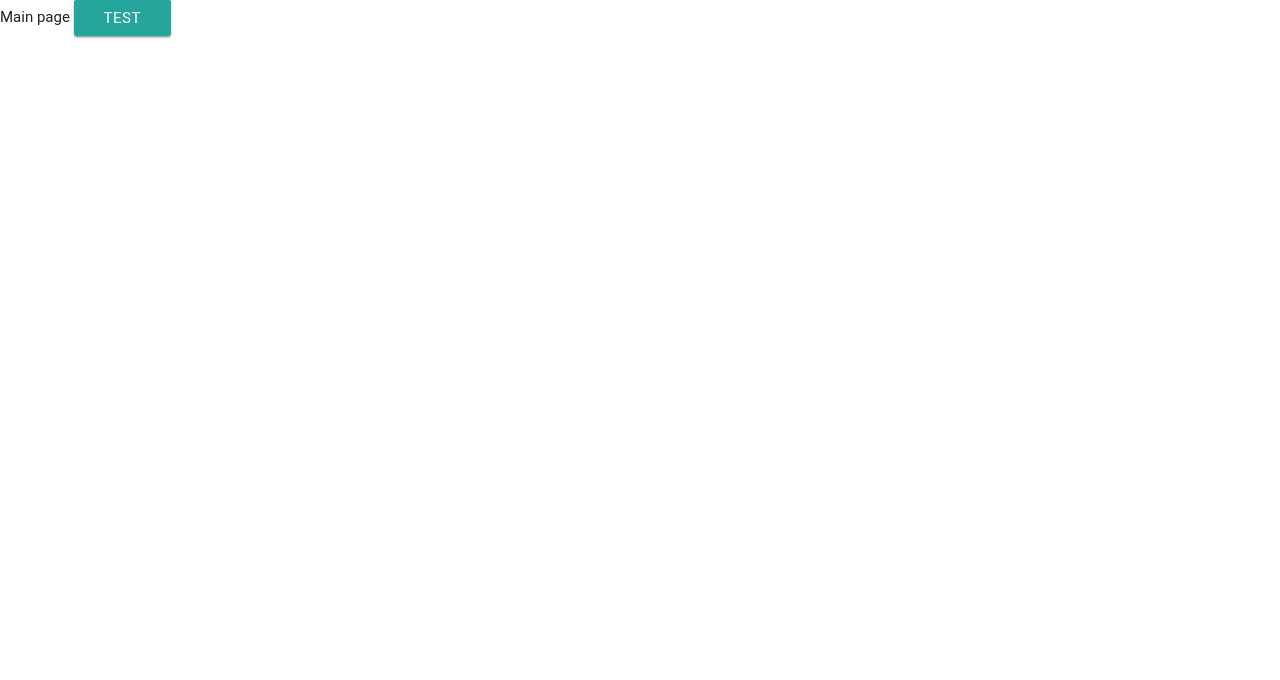
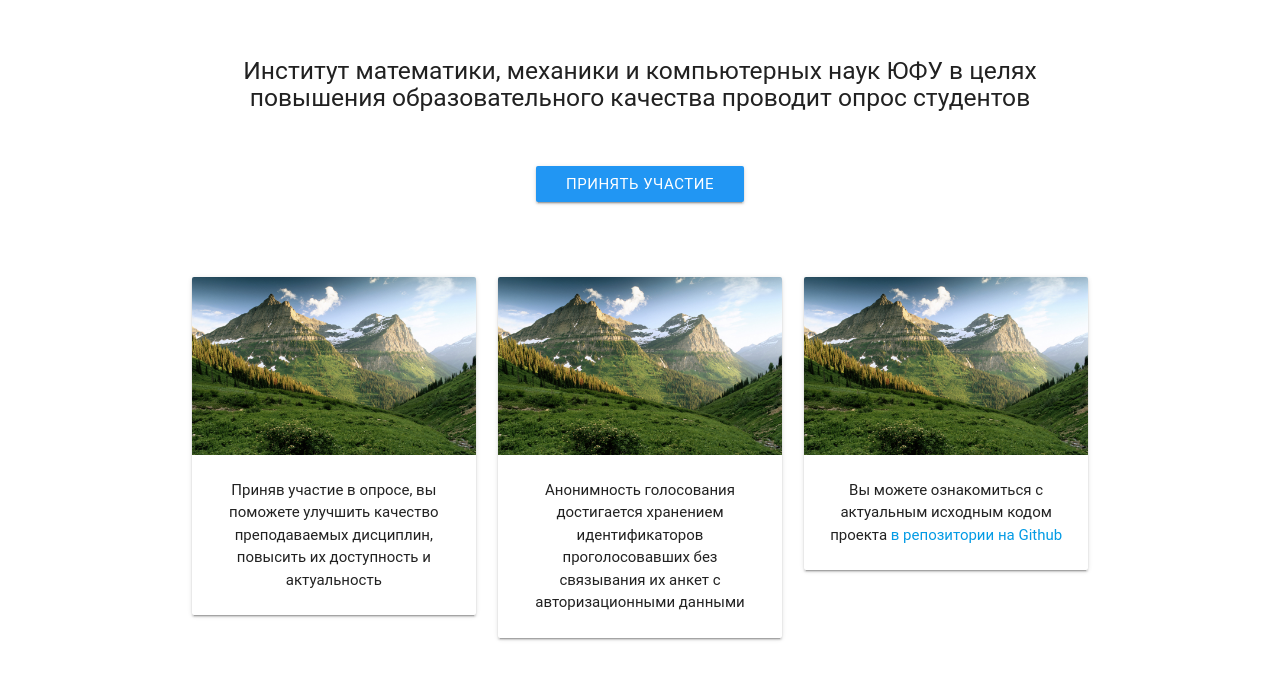
Before and after one commit to axazeano/MMCS_Survey, a Flask app: page / in a window 1280 px wide. Shown: the top 680 px of the page. Run offline with Flask 2, Linux system fonts and the light colour scheme; some libraries are stand-ins or nearby versions; some web fonts are replaced.

Commit message:
Prepared template for home page

```diff
--- a/MMCS_Survey.py
+++ b/MMCS_Survey.py
@@ -5,7 +5,7 @@ app = Flask(__name__)
 
 
 @app.route('/')
-def hello_world():
+def index():
     return render_template("index.html")
 
 
--- /dev/null
+++ b/static/css/main.css
@@ -0,0 +1 @@
+.usual-font{font-size:1.2em}.fit-parent{width:100%}
--- /dev/null
+++ b/static/css/main.less
@@ -0,0 +1,7 @@
+.usual-font {
+  font-size: 1.2em;
+}
+
+.fit-parent {
+  width: 100%;
+}
--- a/templates/base.html
+++ b/templates/base.html
@@ -3,11 +3,12 @@
 <head>
     {% block head %}
     <meta charset="UTF-8">
-    {% block title %}Title{% endblock %}
-         <!-- Compiled and minified CSS -->
+    <title>{% block title %}Title{% endblock %}</title>
+
+        <!-- Materialize and jQuery -->
+        <link rel="stylesheet" href="/static/css/main.css">
         <link rel="stylesheet" href="https://cdnjs.cloudflare.com/ajax/libs/materialize/0.97.3/css/materialize.min.css">
-
-        <!-- Compiled and minified JavaScript -->
+        <script type="text/javascript" src="https://code.jquery.com/jquery-2.1.1.min.js"></script>
         <script src="https://cdnjs.cloudflare.com/ajax/libs/materialize/0.97.3/js/materialize.min.js"></script>
 
     {% endblock %}
--- a/templates/index.html
+++ b/templates/index.html
@@ -1,5 +1,75 @@
 {% extends 'base.html' %}
-{% block title %}Main page{% endblock %}
+{% block title %}Добро пожаловать!{% endblock %}
 {% block body %}
-    <a class="btn">test</a>
+
+    <br>
+    <br>
+
+    <div class='container center'>
+
+        <h5>Институт математики, механики и компьютерных наук ЮФУ
+в целях повышения образовательного качества проводит опрос студентов </h5>
+
+        <br>
+        <br>
+
+        <a class="waves-effect waves-light btn center blue">Принять участие</a>
+
+        <br><br>
+        <br><br>
+
+        <div class="row">
+
+            <div class="col s12 m4">
+                    <div class="card">
+                        <div class="card-image">
+                            <img src="/static/img/sample.jpg">
+                            <span class="card-title"></span>
+                        </div>
+                        <div class="card-content">
+                            <p>
+                                 Приняв участие в опросе,
+                                 вы поможете улучшить качество преподаваемых дисциплин,
+                                 повысить их доступность и актуальность
+                            </p>
+                        </div>
+                    </div>
+                </div>
+
+             <div class="col s12 m4">
+                    <div class="card">
+                        <div class="card-image">
+                            <img src="/static/img/sample.jpg">
+                            <span class="card-title"></span>
+                        </div>
+                        <div class="card-content">
+                            <p>
+                                 Анонимность голосования достигается хранением идентификаторов
+                                 проголосовавших без связывания их анкет с авторизационными данными
+                            </p>
+                        </div>
+                    </div>
+                </div>
+
+            <div class="col s12 m4">
+                    <div class="card">
+                        <div class="card-image">
+                            <img src="/static/img/sample.jpg">
+                            <span class="card-title"></span>
+                        </div>
+                        <div class="card-content">
+                            <p>
+                                 Вы можете ознакомиться с актуальным исходным кодом проекта
+                                 <a href="https://github.com/axazeano/MMCS_Survey" target="_blank">в репозитории на Github</a>
+                            </p>
+                        </div>
+                    </div>
+                </div>
+
+        <!-- End of row -->
+        </div>
+
+    <!-- End of container -->
+    </div>
+
 {% endblock %}
```
Also changed, not shown: templates/components/card.html (added, +19 -0 lines), static/img/sample.jpg (added).
